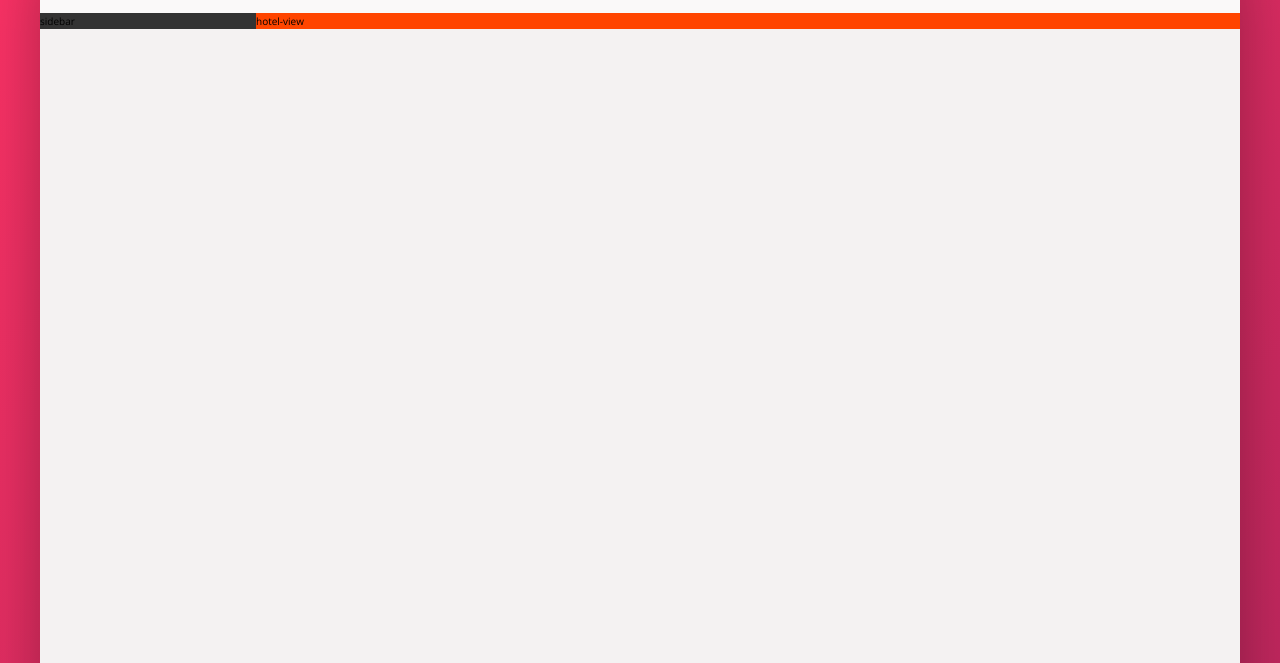
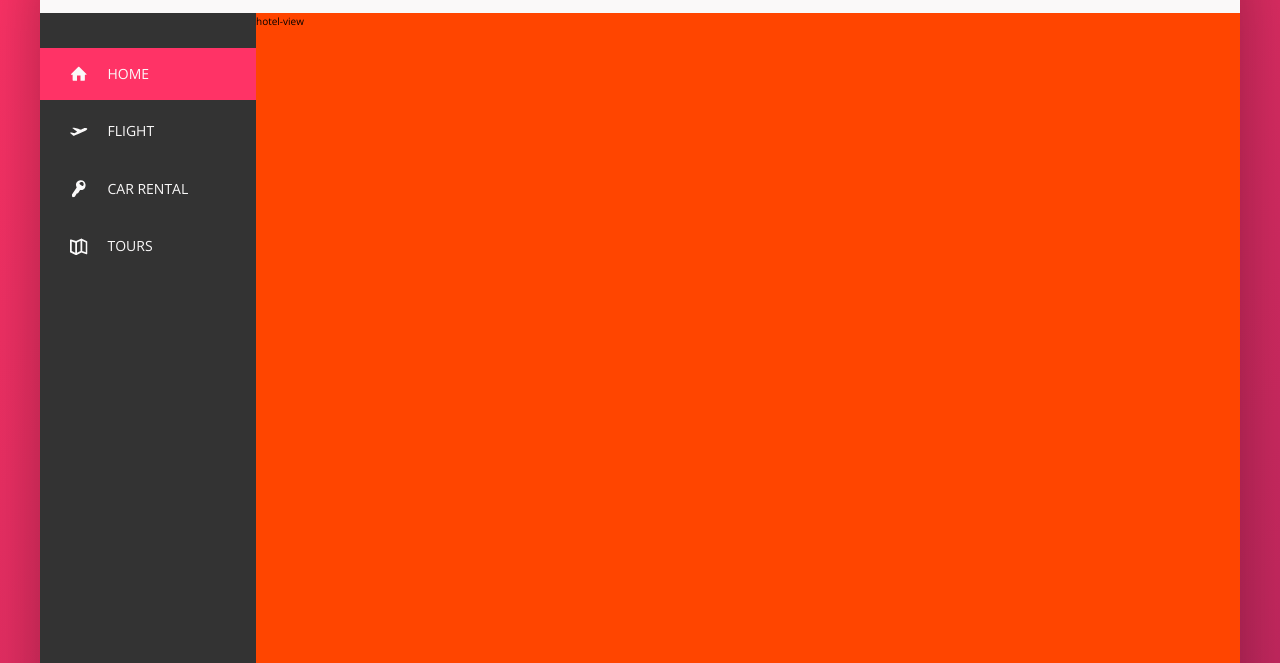
Before and after one commit to Eileenandrea/advance-css-course-master, a website: page Trillo/index.html in a window 1280 px wide. Shown: the part 137-800 px from the top of the page. Drawn offline with nearby package versions, Linux system fonts and the light colour scheme.

Commit message:
navigation

```diff
--- a/Trillo/index.html
+++ b/Trillo/index.html
@@ -56,7 +56,48 @@
 				</nav>
 			</header>
 			<div class="content">
-				<nav class="sidebar">sidebar</nav>
+				<nav class="sidebar">
+					<ul class="side-nav">
+						<li class="side-nav__item side-nav__item--active">
+							<a href="#" class="side-nav__link">
+								<svg class="side-nav__icon">
+									<use xlink:href="img/sprite.svg#icon-home"></use>
+								</svg>
+								<span>Home</span>
+							</a>
+						</li>
+						<li class="side-nav__item">
+							<a href="#" class="side-nav__link">
+								<svg class="side-nav__icon">
+									<use
+										xlink:href="img/sprite.svg#icon-aircraft-take-off"
+									></use>
+								</svg>
+								<span>Flight</span>
+							</a>
+						</li>
+						<li class="side-nav__item">
+							<a href="#" class="side-nav__link">
+								<svg class="side-nav__icon">
+									<use xlink:href="img/sprite.svg#icon-key"></use>
+								</svg>
+								<span>Car Rental</span>
+							</a>
+						</li>
+						<li class="side-nav__item">
+							<a href="#" class="side-nav__link">
+								<svg class="side-nav__icon">
+									<use xlink:href="img/sprite.svg#icon-map"></use>
+								</svg>
+								<span>Tours</span>
+							</a>
+						</li>
+					</ul>
+					<div class="legal">
+						&copy; 2017 by trillo. All rights reserved
+					</div>
+				</nav>
+
 				<main class="hotel-view">hotel-view</main>
 			</div>
 		</div>
--- a/Trillo/sass/_component.scss
+++ b/Trillo/sass/_component.scss
@@ -103,3 +103,68 @@
 		}
 	}
 }
+//////////////////////////////////////////
+//sidebar navigation
+
+.side-nav {
+	list-style: none;
+	font-size: 1.4rem;
+	margin-top: 3.5rem;
+
+	&__item {
+		position: relative;
+		&:not(:last-child) {
+			margin-bottom: 0.5rem;
+		}
+		&::before {
+			content: "";
+			position: absolute;
+			top: 0;
+			left: 0;
+			height: 100%;
+			width: 3px;
+			background-color: var(--color-primary);
+			transform: scaleY(0);
+			transition: transform 0.2s, width 0.4s cubic-bezier(1, 0, 0, 1) 0.2s,
+				background-color 0.1s;
+		}
+		&--active::before {
+			background-color: var(--color-primary-light);
+		}
+		&:hover::before,
+		&--active::before {
+			transform: scale(1);
+			width: 100%;
+		}
+	}
+
+	&__link {
+		&:link,
+		&:visited {
+			text-decoration: none;
+			color: var(--color-grey-light-1);
+			text-transform: uppercase;
+			display: block;
+			padding: 1.5rem 3rem;
+			display: flex;
+			align-items: center;
+			position: relative;
+			z-index: 10;
+		}
+	}
+	&__icon {
+		height: 1.75rem;
+		width: 1.75rem;
+		fill: currentColor;
+		margin-right: 2rem;
+	}
+}
+
+///////////////////////////////////////////
+//LEGAL
+.legal {
+	color: var(--color-grey-light-4);
+	font-size: 1.2rem;
+	text-align: center;
+	padding: 2.5rem;
+}
--- a/Trillo/sass/_layout.scss
+++ b/Trillo/sass/_layout.scss
@@ -20,8 +20,15 @@
 .sidebar {
 	background-color: var(--color-grey-dark-1);
 	flex: 0 0 18%;
+	display: flex;
+	flex-direction: column;
+	justify-content: space-between;
 }
 .hotel-view {
+	background-color: #fff;
+
 	background-color: orangered;
+	height: 80rem;
+
 	flex: 1;
 }
```
Also changed, not shown: Trillo/css/style.css.
